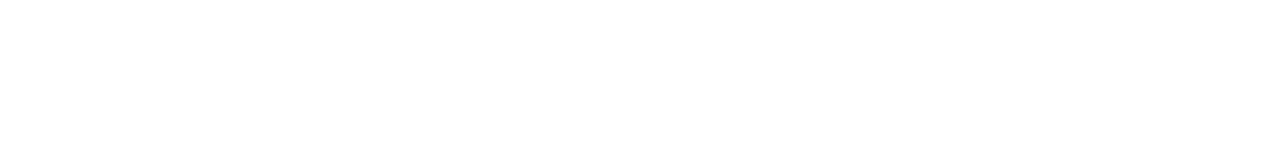
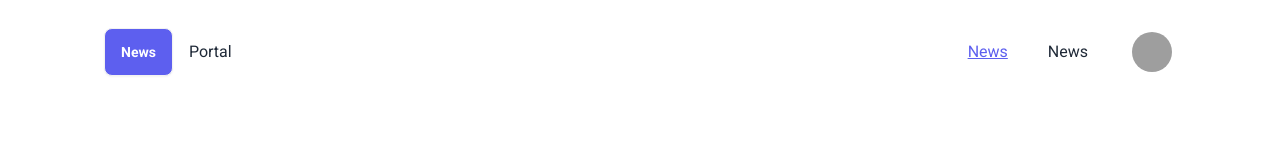
Before and after one commit to mstsurnalyakter/news_portal, a plain HTML site: page index.html in a window 1280 px wide. Drawn offline with nearby package versions, Linux system fonts and the light colour scheme; grey boxes are pictures that could not be loaded.

Commit message:
header section added

```diff
--- a/index.html
+++ b/index.html
@@ -1,17 +1,52 @@
 <!DOCTYPE html>
 <html lang="en" data-theme="light">
-<head>
-    <meta charset="UTF-8">
-    <meta name="viewport" content="width=device-width, initial-scale=1.0">
+  <head>
+    <meta charset="UTF-8" />
+    <meta name="viewport" content="width=device-width, initial-scale=1.0" />
     <title>News Portal</title>
-    <link rel="stylesheet" href="style.css">
+    <link rel="stylesheet" href="style.css" />
 
     <!-- daisy ui and tailwind css -->
-    <link href="https://cdn.jsdelivr.net/npm/daisyui@4.7.2/dist/full.min.css" rel="stylesheet" type="text/css" />
-<script src="https://cdn.tailwindcss.com"></script>
-</head>
-<body class="roboto">
+    <link
+      href="https://cdn.jsdelivr.net/npm/daisyui@4.7.2/dist/full.min.css"
+      rel="stylesheet"
+      type="text/css"
+    />
+    <script src="https://cdn.tailwindcss.com"></script>
+  </head>
+  <body class="roboto">
+    <!-- header section -->
+    <header class="container mx-auto px-4 lg:px-24">
+      <nav class="py-5">
+        <div class="navbar">
+          <div class="flex-1">
+            <p class="flex gap-4 items-center"><button class="btn bg-[#5D5FEF] hover:bg-[#5D5FEF] text-white font-bold">News</button> <span>Portal</span></p>
+          </div>
+           <div class="flex gap-10">
+               <button class="underline text-[#5D5FEF]">News</button>
+              <button class="">News</button>
+            <div
+                tabindex="0"
+                role="button"
+                class="btn btn-ghost btn-circle avatar"
+              >
+                <div class="w-10 rounded-full">
+                  <img
+                    alt="Tailwind CSS Navbar component"
+                    src="https://daisyui.com/images/stock/photo-1534528741775-53994a69daeb.jpg"
+                  />
+                </div>
+              </div>
+           </div>
+        </div>
+      </nav>
+    </header>
+
+    <!-- main section -->
+    <main class="container mx-auto px-4 lg:px-24"></main>
+    <!-- footer section -->
+    <footer></footer>
 
     <script src="./script.js"></script>
-</body>
+  </body>
 </html>
```
